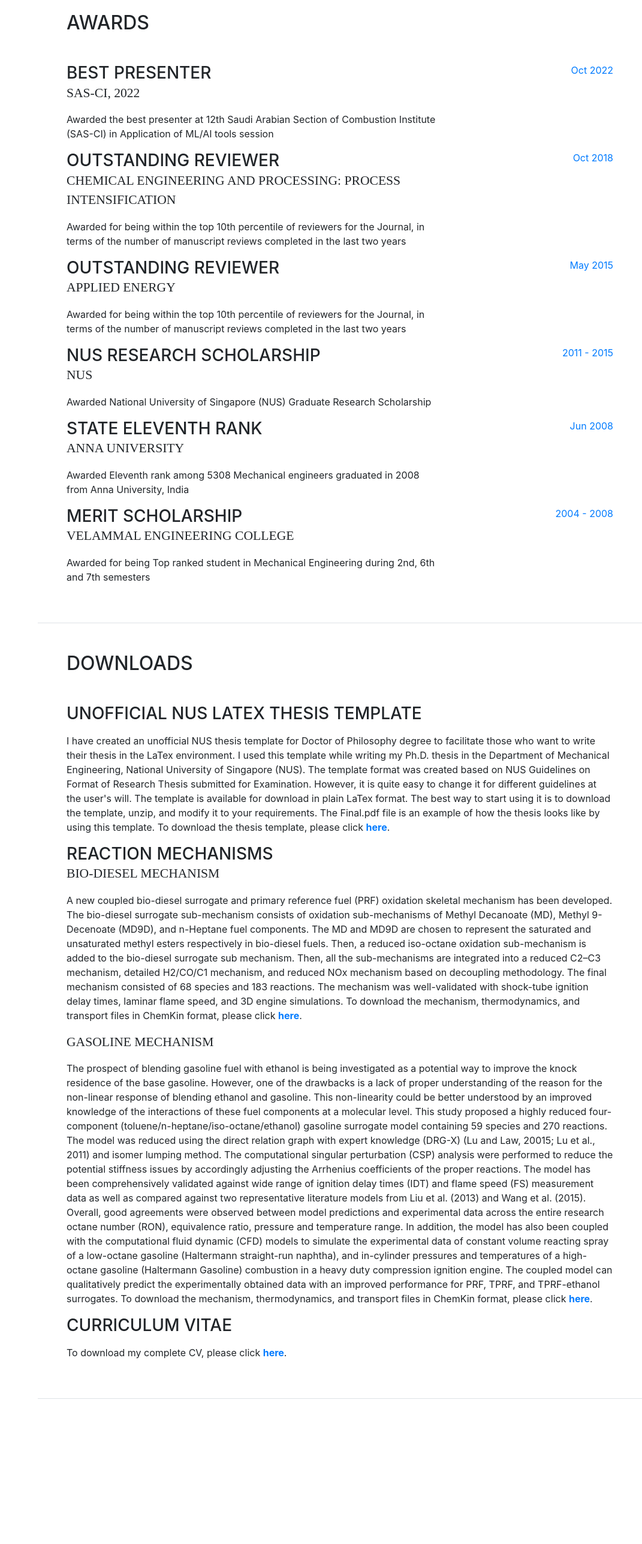
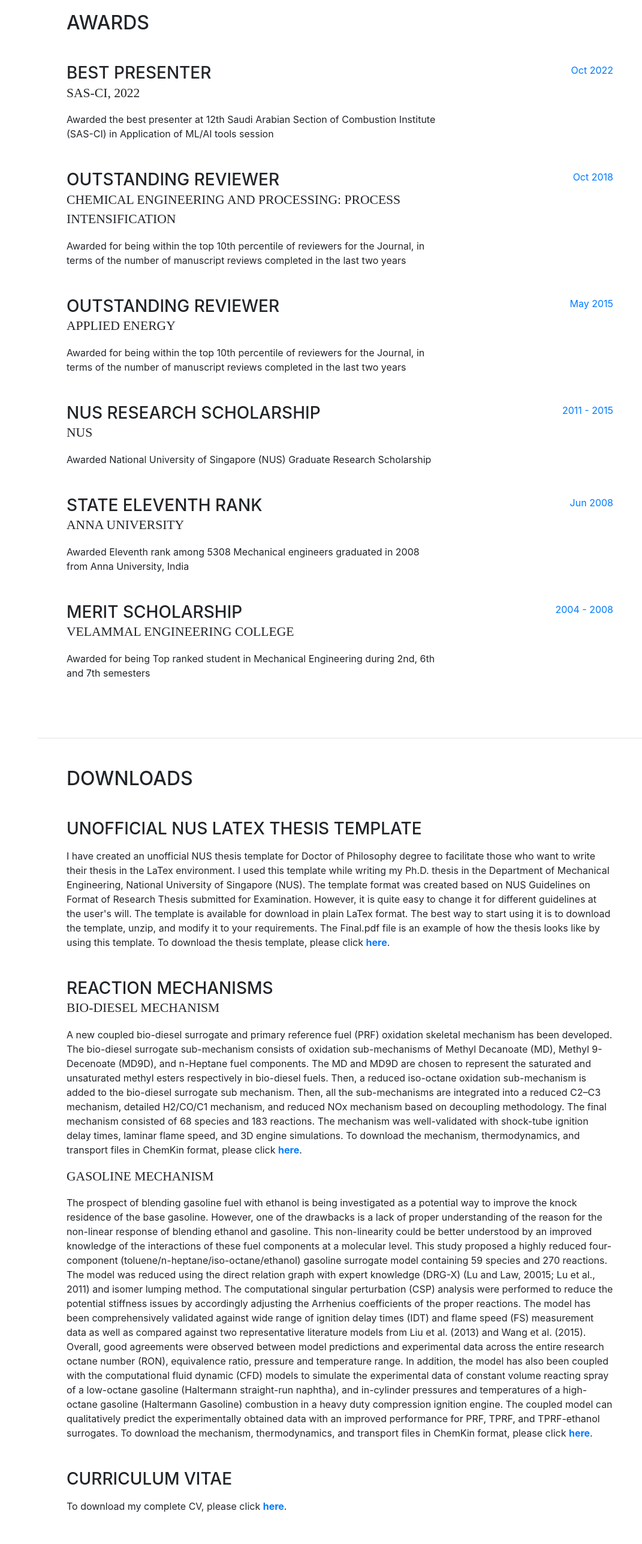
Before and after one commit to balajimohan87/balajimohan87.github.io, a website with bundled scripts: page index.html in a window 1280 px wide. Shown: the part 5125-7699 px from the top of the page at 60% size, without its empty margins (209-1280 px from the left). Before the commit the page ends 7457 px from the top, so only its background shows below. Built offline with nearby package versions, Linux system fonts and the light colour scheme; a web font is replaced by a local one.

Commit message:
Add files via upload

```diff
--- a/index.html
+++ b/index.html
@@ -478,7 +478,7 @@
             <div class="resume-content mr-auto">
               <h3 class="mb-0">Best Presenter</h3>
               <div class="subheading mb-3">SAS-CI, 2022</div>
-              <p>Awarded the best presenter at 12th Saudi Arabian Section of Combustion Institute (SAS-CI) in Application of ML/AI tools session</p>
+              <div class="mb-5">Awarded the best presenter at 12th Saudi Arabian Section of Combustion Institute (SAS-CI) in Application of ML/AI tools session</div>
             </div>
             <div class="resume-date text-md-right">
               <span class="text-primary">Oct 2022</span>
@@ -489,7 +489,7 @@
             <div class="resume-content mr-auto">
               <h3 class="mb-0">Outstanding Reviewer</h3>
               <div class="subheading mb-3">Chemical Engineering and Processing: Process Intensification</div>
-              <p>Awarded for being within the top 10th percentile of reviewers for the Journal, in terms of the number of manuscript reviews completed in the last two years</p>
+              <div class="mb-5">Awarded for being within the top 10th percentile of reviewers for the Journal, in terms of the number of manuscript reviews completed in the last two years</div>
             </div>
             <div class="resume-date text-md-right">
               <span class="text-primary">Oct 2018</span>
@@ -500,7 +500,7 @@
             <div class="resume-content mr-auto">
               <h3 class="mb-0">Outstanding Reviewer</h3>
               <div class="subheading mb-3">Applied Energy</div>
-              <p>Awarded for being within the top 10th percentile of reviewers for the Journal, in terms of the number of manuscript reviews completed in the last two years</p>
+              <div class="mb-5">Awarded for being within the top 10th percentile of reviewers for the Journal, in terms of the number of manuscript reviews completed in the last two years</div>
             </div>
             <div class="resume-date text-md-right">
               <span class="text-primary">May 2015</span>
@@ -511,7 +511,7 @@
             <div class="resume-content mr-auto">
               <h3 class="mb-0">NUS Research Scholarship</h3>
               <div class="subheading mb-3">NUS</div>
-              <p>Awarded National University of Singapore (NUS) Graduate Research Scholarship</p>
+              <div class="mb-5">Awarded National University of Singapore (NUS) Graduate Research Scholarship</div>
             </div>
             <div class="resume-date text-md-right">
               <span class="text-primary">2011 - 2015</span>
@@ -522,7 +522,7 @@
             <div class="resume-content mr-auto">
               <h3 class="mb-0">State Eleventh Rank</h3>
               <div class="subheading mb-3">Anna University</div>
-              <p>Awarded Eleventh rank among 5308 Mechanical engineers graduated in 2008 from Anna University, India</p>
+              <div class="mb-5">Awarded Eleventh rank among 5308 Mechanical engineers graduated in 2008 from Anna University, India</div>
             </div>
             <div class="resume-date text-md-right">
               <span class="text-primary">Jun 2008</span>
@@ -533,7 +533,7 @@
             <div class="resume-content mr-auto">
               <h3 class="mb-0">Merit Scholarship</h3>
               <div class="subheading mb-3">Velammal Engineering College</div>
-              <p>Awarded for being Top ranked student in Mechanical Engineering during 2nd, 6th and 7th semesters</p>
+              <div class="mb-5">Awarded for being Top ranked student in Mechanical Engineering during 2nd, 6th and 7th semesters</div>
             </div>
             <div class="resume-date text-md-right">
               <span class="text-primary">2004 - 2008</span>
@@ -551,6 +551,7 @@
             <div class="resume-item d-flex flex-column flex-md-row">
               <div class="resume-content mr-auto">
                 <h3 class="mb-3">Unofficial NUS Latex thesis template</h3>
+                 <div class="mb-5">
                 <p>I have created an unofficial NUS thesis template for Doctor of Philosophy degree to facilitate those who want to write their thesis in the LaTex environment.
                   I used this template while writing my Ph.D. thesis in the Department of Mechanical Engineering, National University of Singapore (NUS).
                   The template format was created based on NUS Guidelines on Format of Research Thesis submitted for Examination.
@@ -559,7 +560,7 @@
                   The best way to start using it is to download the template, unzip, and modify it to your requirements.
                   The Final.pdf file is an example of how the thesis looks like by using this template.
                   To download the thesis template, please click <a href="https://github.com/balajimohan87/Unofficial-NUS-Latex-Thesis-Template" target="_blank"><strong>here</strong></a>.
-                </p>
+                </p></div>
               </div>
             </div>
 
@@ -579,6 +580,7 @@
 
 
                 <div class="subheading mb-3">Gasoline mechanism</div>
+                <div class="mb-5">
                 <p>The prospect of blending gasoline fuel with ethanol is being investigated as a potential way to improve the knock residence of the base gasoline.
                   However, one of the drawbacks is a lack of proper understanding of the reason for the non-linear response of blending ethanol and gasoline.
                   This non-linearity could be better understood by an improved knowledge of the interactions of these fuel components at a molecular level.
@@ -590,7 +592,7 @@
                   In addition, the model has also been coupled with the computational fluid dynamic (CFD) models to simulate the experimental data of constant volume reacting spray of a low-octane gasoline (Haltermann straight-run naphtha), and in-cylinder pressures and temperatures of a high-octane gasoline (Haltermann Gasoline) combustion in a heavy duty compression ignition engine.
                   The coupled model can qualitatively predict the experimentally obtained data with an improved performance for PRF, TPRF, and TPRF-ethanol surrogates.
                   To download the mechanism, thermodynamics, and transport files in ChemKin format, please click <a href="https://github.com/balajimohan87/Reaction-Mechanisms/tree/master/Multi-component%20Gasoline%20fuel%20reaction%20mechanism" target="_blank"><strong>here</strong></a>.
-                </p>
+                </p></div>
 
             </div>
           </div>
@@ -598,9 +600,10 @@
             <div class="resume-item d-flex flex-column flex-md-row">
               <div class="resume-content mr-auto">
                 <h3 class="mb-3">Curriculum vitae</h3>
+                <div class="mb-5">
                 <p>
                   To download my complete CV, please click <a href="assets/Balaji_Mohan_CV.pdf" target="_blank"><strong>here</strong></a>.
-                </p>
+                </p></div>
               </div>
             </div>
 
```
